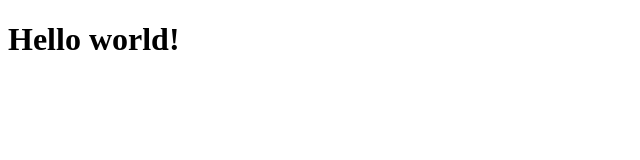
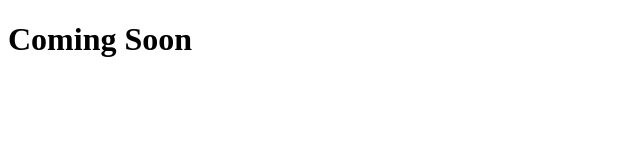
Before and after one commit to StevelandOH/portfolio, a React (Create React App) app: page / in a window 1280 px wide. Shown: the top 160 px of the page, without its empty margins (0-640 px from the left). Built offline with nearby package versions, Linux system fonts and the light colour scheme.

Commit message:
hopefully live

```diff
--- a/package.json
+++ b/package.json
@@ -1,5 +1,6 @@
 {
-  "name": "my-app",
+  "name": "portfolio",
+  "homepage": "http://stephensz.com/",
   "version": "0.1.0",
   "private": true,
   "dependencies": {
--- a/src/App.js
+++ b/src/App.js
@@ -1,9 +1,7 @@
 import React from 'react';
 
 function App() {
-  return (
-    <h1>Hello world!</h1>
-  );
+    return <h1>Coming Soon</h1>;
 }
 
 export default App;
```
Also changed, not shown: 1 other file (tests, documents, lock files or other folders).
